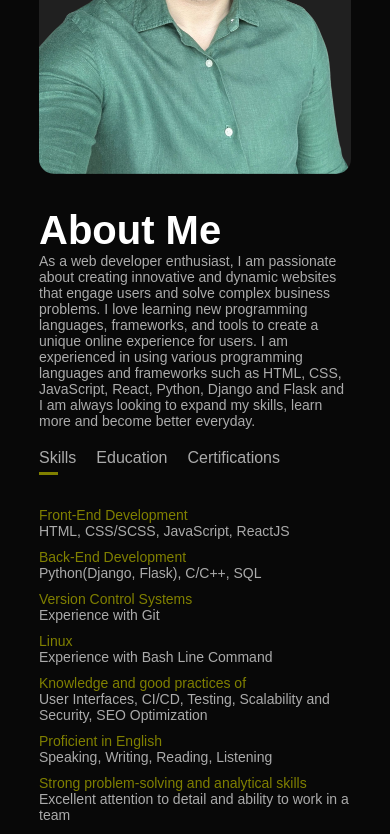
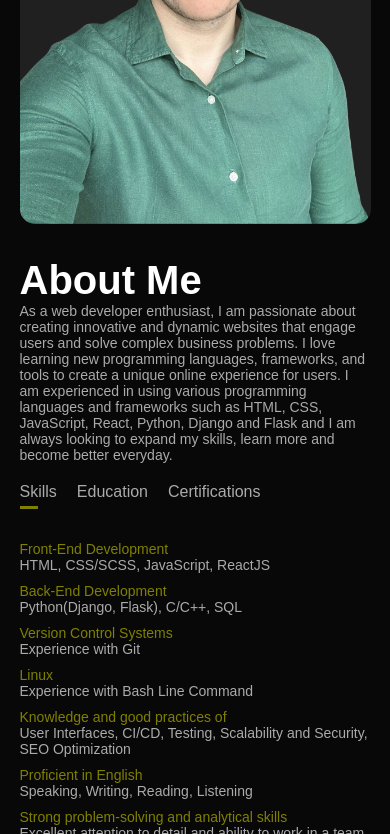
Before and after one commit to rusu2k/alexrusu, a plain HTML site: page index.html in a window 390 px wide. Shown: the part 1166-2000 px from the top of the page. Drawn offline with Linux system fonts and the light colour scheme.

Commit message:
Update style.css
.container padding small scr

```diff
--- a/style.css
+++ b/style.css
@@ -354,6 +354,10 @@ nav .fa-solid {
     background-image: url('images/bkg-phone.png');
   }
 
+  .container {
+    padding: 10px 5%;
+  }
+
   .small-scr {
     display: block;
   }
```
